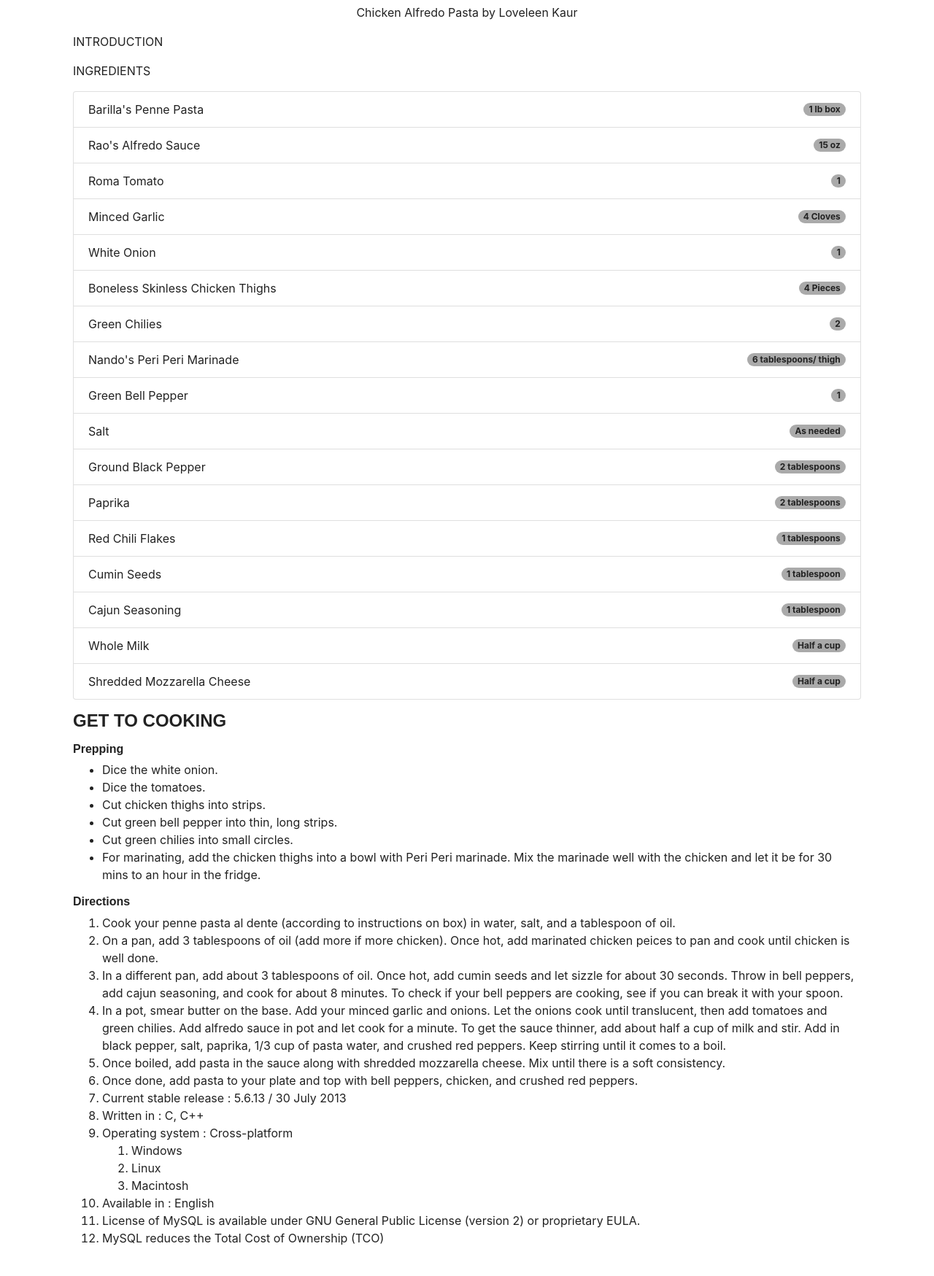
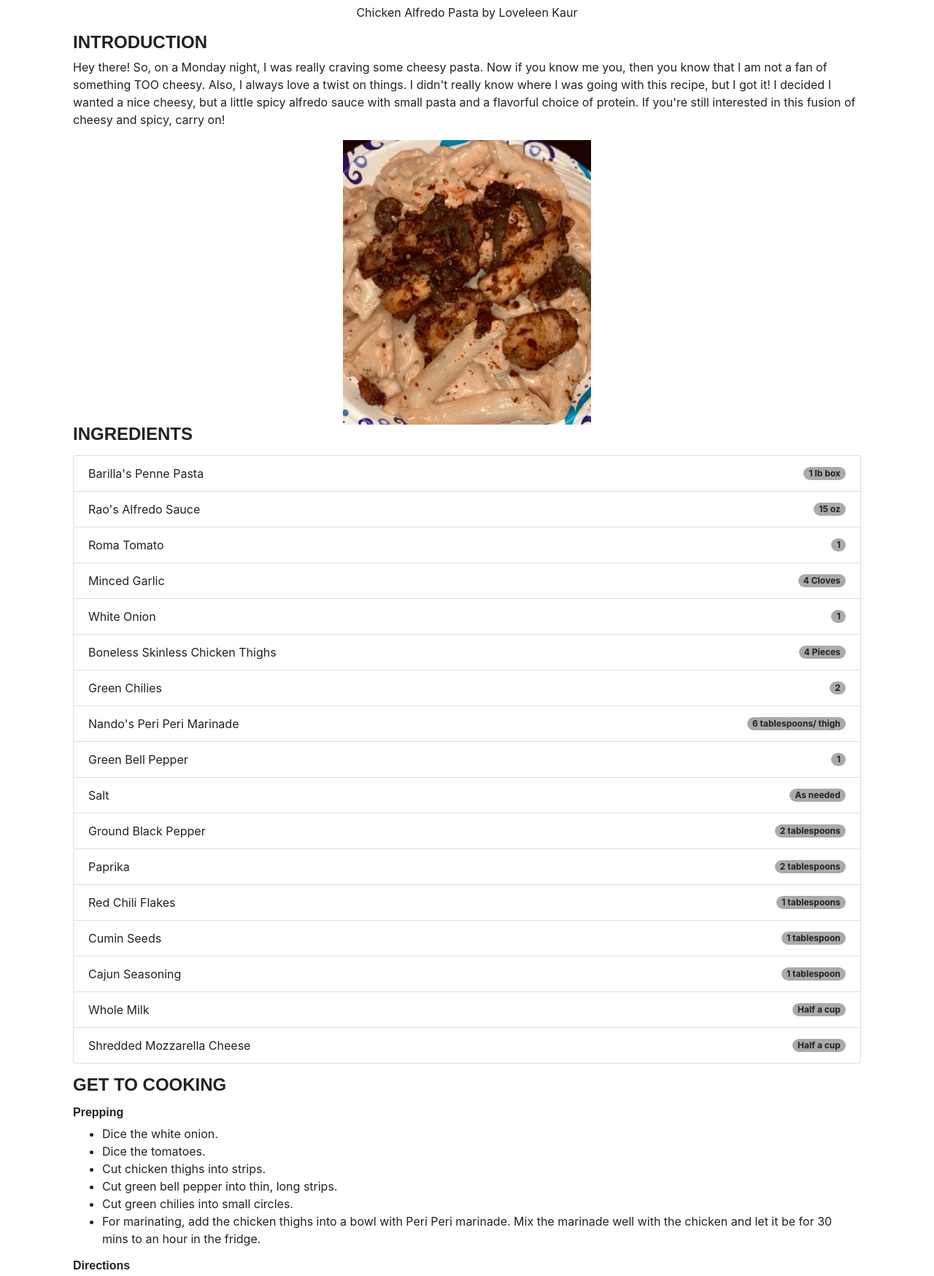
Before and after one commit to BaseCampCoding/html-css---how-to-website-loveleen-kaur21, a plain HTML site: page index.html in a window 1280 px wide. Shown: the part 97-1846 px from the top of the page at 73% size. Before the commit the page ends 1822 px from the top, so only its background shows below. Drawn offline with Linux system fonts and the light colour scheme; a web font is replaced by a local one.

Commit message:
added image

```diff
--- a/index.html
+++ b/index.html
@@ -69,13 +69,25 @@
             <p class="text-center">Chicken Alfredo Pasta by Loveleen Kaur</p>
         <div class="container">
             <section id="Introduction">
-                <p class="text-xl-left">INTRODUCTION</p>
+                <p class="text-xl-left h4">INTRODUCTION</p>
+                Hey there! So, on a Monday night, I was really craving some cheesy pasta. Now if you know
+                me you, then you know that I am not a fan of something TOO cheesy. Also, I always love a twist
+                on things. I didn't really know where I was going with this recipe, but I got it! I decided I
+                wanted a nice cheesy, but a little spicy alfredo sauce with small pasta and a flavorful choice of
+                protein. If you're still interested in this fusion of cheesy and spicy, carry on!
                 <p class="text-sm-left"></p>
             </section>
         </div>
+        <div class="col-md-4 mx-auto d-block">
+            <div class="thumbnail">
+              <a href="IMG_6892 2.jpg">
+                <img class="mx-auto d-block" src="IMG_6892 2.jpg" alt="Fjords" style="width:100%">
+            </a>
+            </div>
+        </div>
         <div class="container">
             <section id="Ingredients">
-                <p class="text-xl-left">INGREDIENTS</p>
+                <p class="text-xl-left h4">INGREDIENTS</p>
                 <p class="text-sm-left">
                     <ul class="list-group">
                         <li class="list-group-item d-flex justify-content-between align-items-center">
@@ -151,7 +163,7 @@
             </section>
         </div>
         <div class="container">
-            <section id="get-to-cooking">
+            <section id="Get-to-cooking">
                 <p class="text-xl-left h4 text-center">GET TO COOKING</p>
                 <p class="text-sm-left">
                 <p class="h6">Prepping</p>
@@ -180,18 +192,6 @@
                     </li>
                     <li>Once boiled, add pasta in the sauce along with shredded mozzarella cheese. Mix until there is a soft consistency.</li>
                     <li>Once done, add pasta to your plate and top with bell peppers, chicken, and crushed red peppers.</li>
-                    <li>Current stable release : 5.6.13 / 30&nbsp;July 2013</li>
-                    <li>Written in : C,&nbsp;C++</li>
-                    <li>Operating system : Cross-platform
-                    <ol>
-                    <li>Windows</li>
-                    <li>Linux</li>
-                    <li>Macintosh</li>
-                    </ol>
-                    </li>
-                    <li>Available in : English</li>
-                    <li>License of MySQL is available under GNU General Public License&nbsp;(version 2) or proprietary&nbsp;EULA.</li>
-                    <li>MySQL reduces the Total Cost of Ownership (TCO)
 
                 </p>
                 </div>
```
Also changed, not shown: IMG_6892 2.jpg (added), 1 other file.
